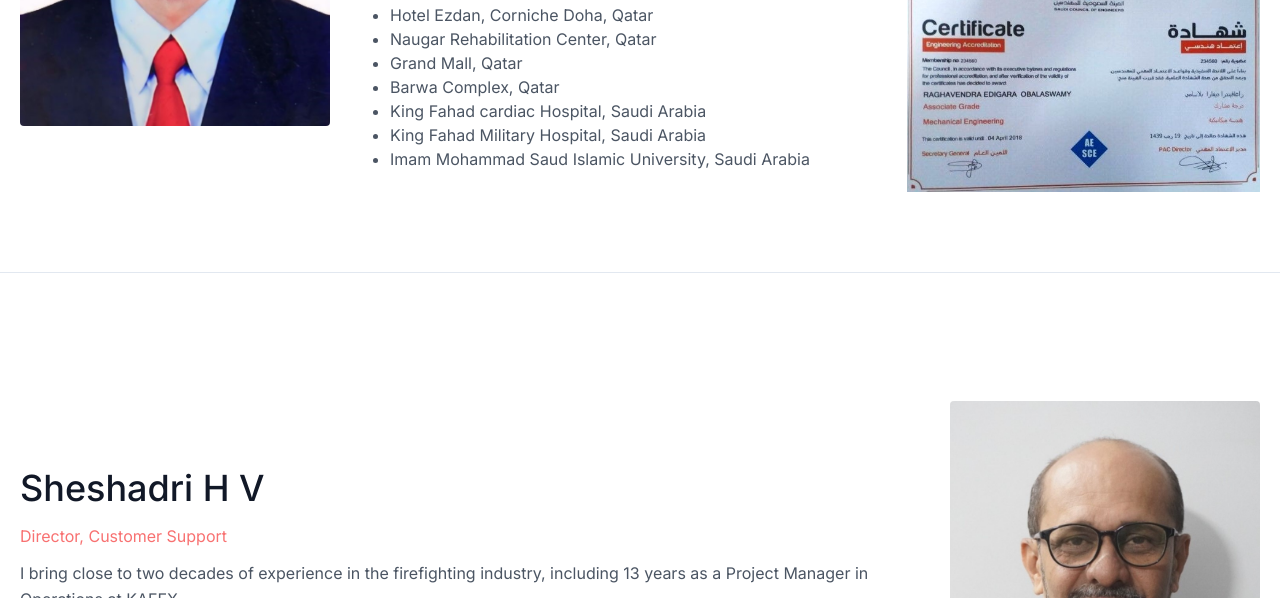
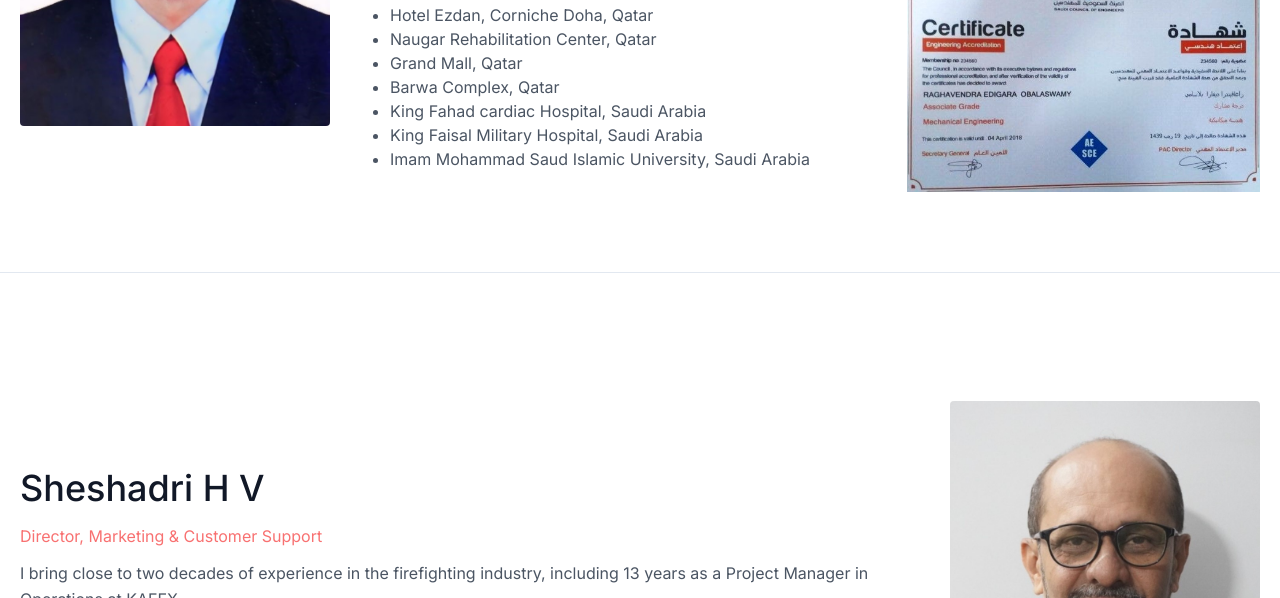
Before and after one commit to Skandy1/DurgaEngineers-js, a Next.js app: page /about in a window 1280 px wide. Shown: the part 960-1558 px from the top of the page. Built offline with nearby package versions, Linux system fonts and the light colour scheme.

Commit message:
Final-touch-2

```diff
--- a/src/app/about/page.tsx
+++ b/src/app/about/page.tsx
@@ -143,7 +143,7 @@ const page = () => {
                   <li>Grand Mall, Qatar</li>
                   <li>Barwa Complex, Qatar</li>
                   <li>King Fahad cardiac Hospital, Saudi Arabia</li>
-                  <li>King Fahad Military Hospital, Saudi Arabia</li>
+                  <li>King Faisal Military Hospital, Saudi Arabia</li>
                   <li>Imam Mohammad Saud Islamic University, Saudi Arabia</li>
                 </ul>
               </div>
@@ -168,7 +168,7 @@ const page = () => {
             <h1 className="title-font sm:text-4xl text-3xl mb-4 font-medium text-gray-900">
               Sheshadri H V
             </h1>
-            <p className="mb-3 text-red-400">Director, Customer Support</p>
+            <p className="mb-3 text-red-400">Director, Marketing & Customer Support</p>
             <p className="mb-8 leading-relaxed">
               I bring close to two decades of experience in the firefighting
               industry, including 13 years as a Project Manager in Operations at
--- a/src/app/components/CompletedProject.tsx
+++ b/src/app/components/CompletedProject.tsx
@@ -24,8 +24,7 @@ const projects = [
       phone: "+91-9742822822",
     },
     projectDetails: [
-      { label: "No of Blocks", value: "6 Blocks" },
-      { label: "No of Floors", value: "Ground + 4 Floors" },
+      { label: "Venue", value: "Holiday In" },
     ],
     image: rosseta,
     products:
```
